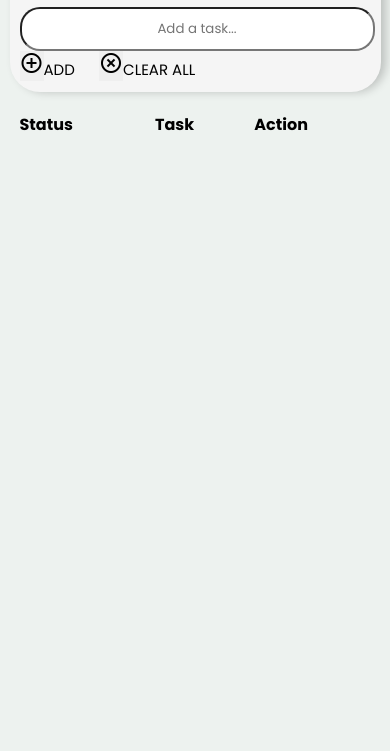
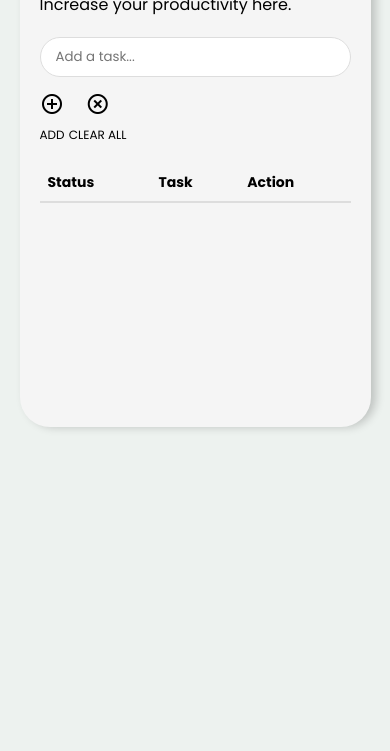
Before and after one commit to S4annn/sandyytp.github.io, a plain HTML site: page index.html in a window 390 px wide. Shown: the part 93-844 px from the top of the page. Drawn offline with nearby package versions, Linux system fonts and the light colour scheme.

Commit message:
first commit

```diff
--- a/index.html
+++ b/index.html
@@ -14,8 +14,16 @@
             <p>Increase your productivity here.</p>
             <form id="taskForm">
                 <input type="text" id="taskInput" placeholder="Add a task..." required>
-                <button id="btn" type="submit"><i class="ri-add-circle-line"></i></button><span id="add">ADD</span>
-                <button id="clearBtn" type="button"><i class="ri-close-circle-line"></i></button><span id="clear">CLEAR ALL</span>
+                <div class="button-group">
+                    <button id="btn" type="submit">
+                        <i class="ri-add-circle-line"></i>
+                        <span id="add">ADD</span>
+                    </button>
+                    <button id="clearBtn" type="button">
+                        <i class="ri-close-circle-line"></i>
+                        <span id="clear">CLEAR ALL</span>
+                    </button>
+                </div>
             </form>
 
             <table id="taskTable">
--- a/style.css
+++ b/style.css
@@ -3,7 +3,7 @@
 * {
   margin: 0;
   padding: 0;
-  box-shadow: none;
+  box-sizing: border-box;
 }
 
 body {
@@ -57,15 +57,12 @@ h1 {
 .container {
   position: relative;
   height: 550px;
-  width: 60%;
-  margin: 0 auto;
-  margin-top: 60px;
-  padding: 20px;
+  width: 90%;
+  margin: 60px auto 0;
+  padding: 30px;
   border-radius: 30px;
   box-shadow: 5px 0px 10px rgba(0, 0, 0, 0.2);
   background-color: #f5f5f5;
-  flex-direction: column;
-  align-items: flex-start;
 }
 
 .container:hover {
@@ -74,45 +71,8 @@ h1 {
 
 .container h1 {
   color: #a03232;
-  text-align: left;
   font-size: 24px;
-}
-
-#taskForm {
-  margin-top: 20px;
-  text-align: left;
-  border-radius: 20px;
-  font-family: poppins;
-}
-
-#taskInput {
-  width: 50%;
-  height: 50px;
-  text-align: center;
-  border-radius: 20px;
-  font-family: poppins;
-}
-
-#taskList {
-  margin-top: 20px;
-  list-style-type: disc;
-  padding: 0;
-  border-radius: 20px;
-  background-color: #f5f5f5;
-  overflow-y: auto;
-  text-align: left;
-}
-
-#taskTable {
-  position: absolute;
-  text-align: left;
-  width: 70%;
-  border-collapse: collapse;
-  margin-top: 30px;
-}
-
-#taskList {
-  position: left;
+  margin-bottom: 10px;
 }
 
 #list-span {
@@ -125,28 +85,134 @@ h1 {
   margin-left: 10px;
 }
 
-#btn {
+#taskForm {
   position: relative;
+  margin-top: 20px;
+  display: flex;
+  align-items: center;
+}
+
+#taskInput {
+  width: 50%;
+  height: 50px;
+  padding: 0 15px;
+  border-radius: 20px;
+  border: 1px solid #ddd;
+  font-family: "Poppins";
+  margin-right: 15px;
+}
+
+.button-container {
+  display: inline-flex;
+  align-items: center;
+  gap: 20px;
+}
+
+#btn,
+#clearBtn {
+  background: transparent;
   border: none;
   font-size: 30px;
-  transform: translateY(8px);
   cursor: pointer;
+  display: inline-flex;
+  align-items: center;
+  gap: 5px;
+  padding: 0;
+  color: #000000;
 }
 
-#clearBtn {
-  margin-left: 20px;
-  position: relative;
-  border: none;
+#btn i,
+#clearBtn i {
   font-size: 30px;
-  transform: translateY(8px);
-  cursor: pointer;
+  color: #000000;
 }
 
 #add,
 #clear {
-  position: relative;
   font-size: 15px;
-  font-family: poppins;
+  font-family: "Poppins";
+  margin-left: 5px;
+}
+
+#taskTable {
+  width: 70%;
+  border-collapse: collapse;
+  margin-top: 30px;
+}
+
+#taskTable th {
+  text-align: left;
+  padding: 10px;
+  border-bottom: 2px solid #ddd;
+}
+
+#taskTable td {
+  padding: 10px;
+  border-bottom: 1px solid #eee;
+}
+
+/* Mobile Styles */
+@media (max-width: 768px) {
+  .container {
+    width: 90%;
+    height: auto;
+    min-height: 500px;
+    margin-top: 20px;
+    padding: 20px;
+  }
+
+  h1 {
+    font-size: 20px;
+  }
+
+  #taskForm {
+    flex-direction: column;
+    align-items: stretch;
+    gap: 15px;
+  }
+
+  #taskInput {
+    width: 100%;
+    margin-right: 0;
+    height: 40px;
+  }
+
+  .button-container {
+    display: flex;
+    justify-content: center;
+    gap: 30px;
+    margin-top: 10px;
+  }
+
+  #btn,
+  #clearBtn {
+    flex-direction: column;
+    align-items: center;
+    font-size: 24px;
+  }
+
+  #btn i,
+  #clearBtn i {
+    font-size: 24px;
+    margin-bottom: 5px;
+  }
+
+  #add,
+  #clear {
+    font-size: 12px;
+    margin-left: 0;
+  }
+
+  #taskTable {
+    width: 100%;
+    margin-top: 20px;
+  }
+
+  #taskTable th,
+  #taskTable td {
+    padding: 8px;
+    font-size: 14px;
+  }
 }
 
 .animate {
@@ -154,31 +220,19 @@ h1 {
   transform: translateY(0);
 }
 
-@media (max-width: 768px) {
+.status-button {
+  width: 20px;
+  height: 20px;
+  border-radius: 50%;
+  border: 1px solid #ccc;
+  background: transparent;
+  cursor: pointer;
+  display: flex;
+  align-items: center;
+  justify-content: center;
+  color: #000;
+}
 
-  .container {
-    width: 90%;
-    height: auto;
-    margin-top: 20px;
-    padding: 10px;
-  }
-
-  #taskInput {
-    width: 100%;
-    height: 40px;
-  }
-
-  h1 {
-    font-size: 20px;  /
-  }
-
-  #taskForm {
-    margin-top: 10px;
-  }
-
-  #taskTable {
-    width: 100%;
-  }
-
-  #btn, #clearBtn {
-    font-size: 24px;
+.completed {
+  background-color: #e8e8e8;
+}
```
